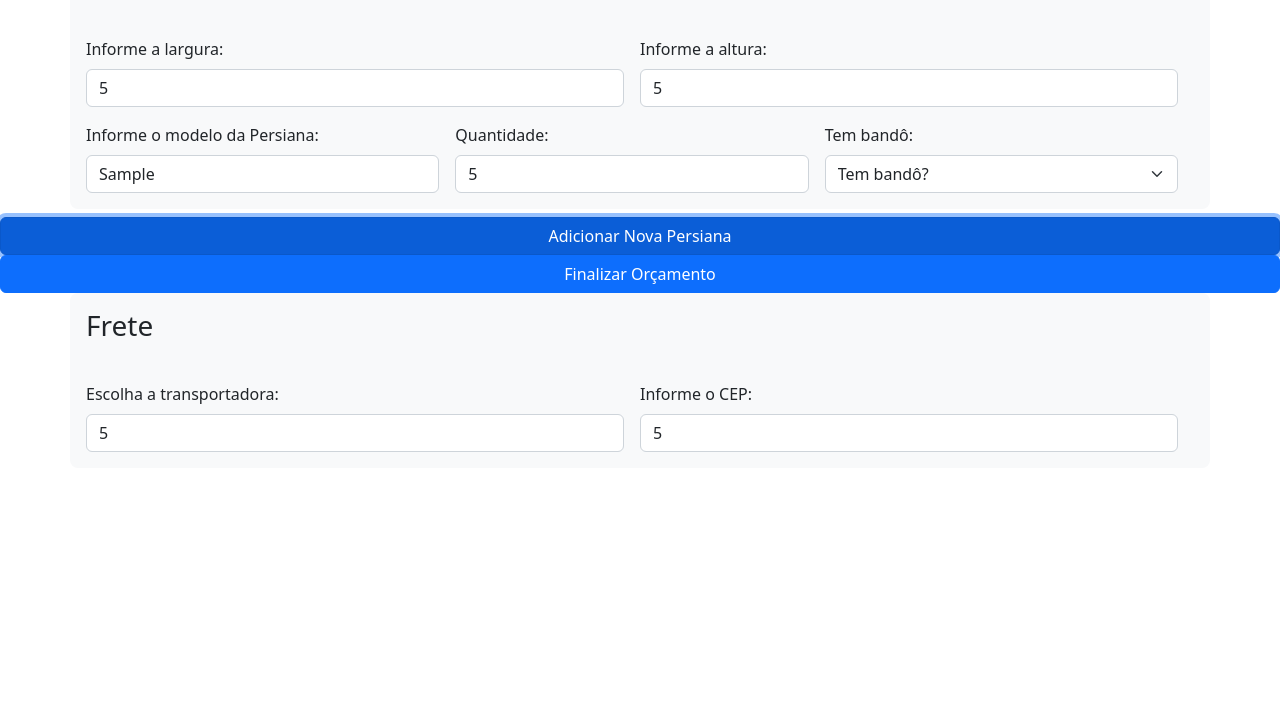
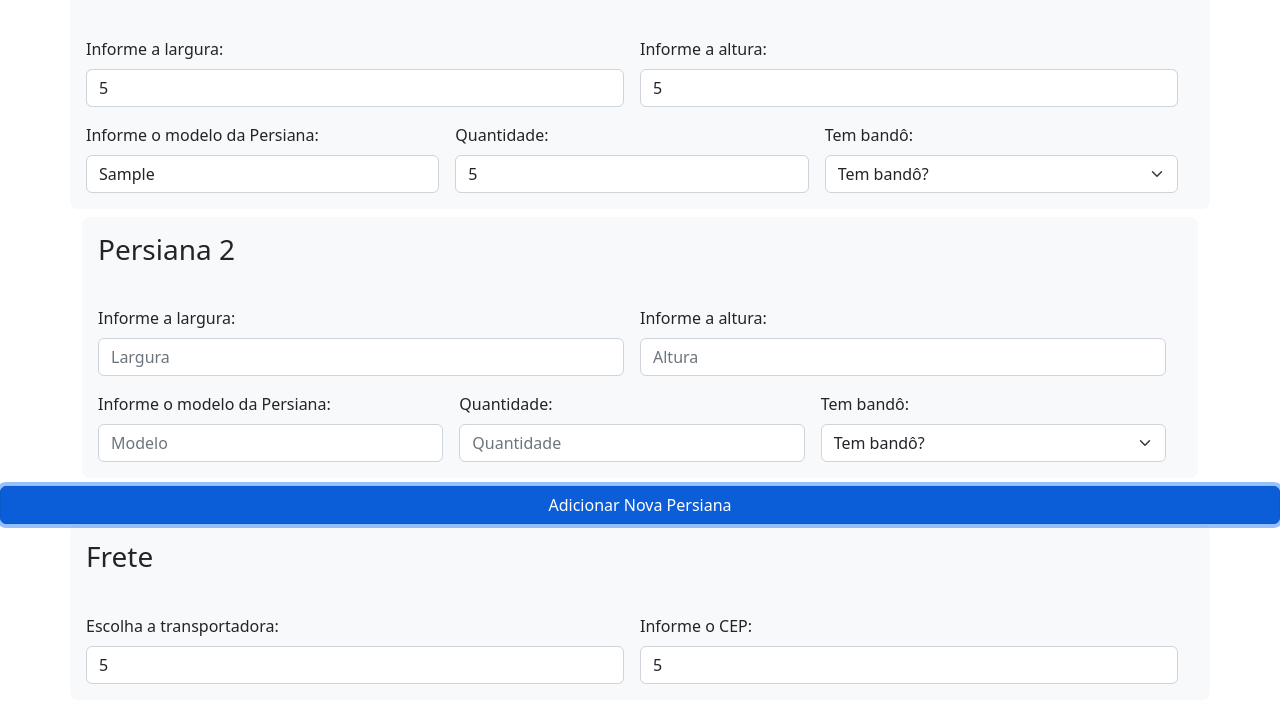
Before and after one commit to ViniciusCJ/orcamento_persiana, a plain HTML site: page index.html in a window 1280 px wide. Both pictures are taken after typing "5", "5", "Sample", "5", "5", "5" into the empty fields and a click on the button "Adicionar Nova Persiana". Shown: the part 157-865 px from the top of the page. Before the commit the page ends 800 px from the top, so only its background shows below. Drawn offline with nearby package versions, Linux system fonts and the light colour scheme.

Commit message:
rodando botão adicionarPersiana

```diff
--- a/index.html
+++ b/index.html
@@ -11,6 +11,7 @@
         <div class="container-sm">
             <h1 class="display-1">Orçamento Persiana</h1>
         </div>
+
         <!--div form dos orçamentos-->
         <div class="container p-3 mb-2 bg-light text-dark rounded-3">
             <form class="row gx-3 gy-2 align-items-center">
@@ -43,14 +44,20 @@
                 </div>
             </form>
         </div>
+
         <!--div para chamar a function js do forms "Persiana orçamento"-->
+        <div class="container">
+            <div id="persianaContainer"></div>
+        </div>
         <div class="d-grid gap-2">
-            <button class="btn btn-primary" type="button" onclick="adicionarPersiana()">Adicionar Nova Persiana</button>
+            <button class="btn btn-primary" type="button" onclick="adicionarPersiana('persianaContainer')">Adicionar Nova Persiana</button>
         </div>
+
         <!--button para realizar o orçamento-->
-        <div class = "d-grid gap-2">
+        <!--<div class = "d-grid gap-2">
             <button class="btn btn-primary" type="button" onclick="calcularOrcamento()">Finalizar Orçamento</button>
-        </div>
+        </div>-->
+
         <!--div informações do frete-->
         <div class="container p-3 mb-2 bg-light text-dark rounded-3">
             <form class="row gx-3 gy-2 align-items-center">
--- a/index.js
+++ b/index.js
@@ -11,7 +11,39 @@ function calcularOrcamento(){
     const precoPersiana = (metroQuadrado * valorPersiana) * quantidade
     console.log(precoPersiana)
 }
+var quantidade = 1
+function adicionarPersiana() {
+    quantidade ++
 
-function adicionarPersiana() {
-    alert("Teste")
+    let element = document.getElementById ("persianaContainer").innerHTML +=(`        <div class="container p-3 mb-2 bg-light text-dark rounded-3">
+    <form class="row gx-3 gy-2 align-items-center">
+        <h3>Persiana ${quantidade}</h3>
+        <div class="row g-3">
+            <div class="col-sm-6">
+                <label class="form-label" for="largura">Informe a largura:</label>
+                <input type="Number" class="form-control" placeholder="Largura" id="larguraPersiana${quantidade}" aria-label="larguraPersiana">
+            </div>
+            <div class="col-sm-6">
+                <label class="form-label" for="altura">Informe a altura:</label>
+                <input type="Number" class="form-control" placeholder="Altura" id ="alturaPersiana${quantidade}" aria-label="alturaPersiana">
+            </div>
+            <div class="col-sm-4">
+                <label class="form-label" for="modelo">Informe o modelo da Persiana:</label>
+                <input type="text" class="form-control" placeholder="Modelo" id ="modeloPersiana${quantidade}" aria-label="modeloPersiana">
+            </div>
+            <div class="col-sm-4">
+                <label class="form-label" for="quantidade">Quantidade:</label>
+                <input type="Number" class="form-control" placeholder="Quantidade" id ="quantidadePersiana${quantidade}" aria-label="quantidadePersiana">
+            </div>
+            <div class="col-sm-4">
+                <label class="form-label" for="bando">Tem bandô:</label>
+                <select class="form-select" aria-label="bando">
+                    <option selected>Tem bandô?</option>
+                    <option value="1">Sim</option>
+                    <option value="2">Não</option>
+                </select>
+            </div>
+        </div>
+    </form>
+</div>`)
 }
```
